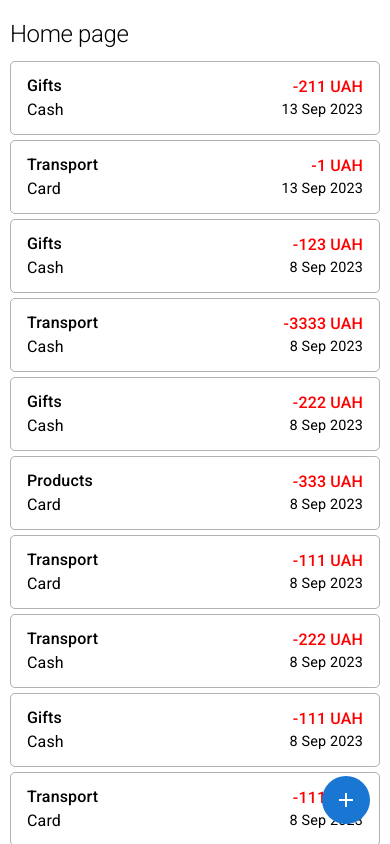
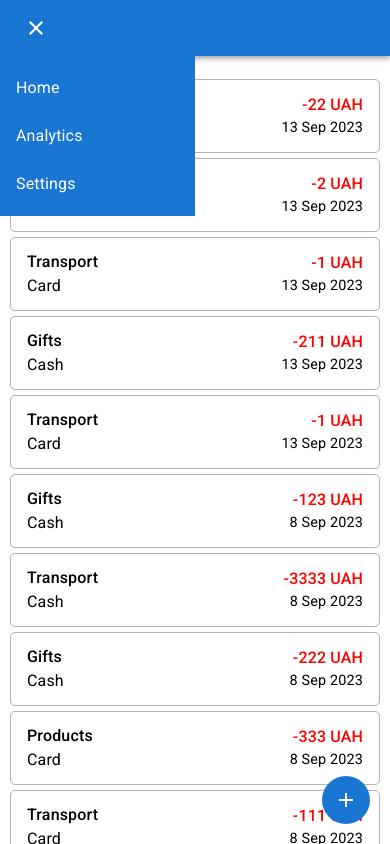
Before and after one commit to nastiaymlnv/finance-tracker, a React (Create React App) app: page /home in a window 390 px wide. Shown: the top 844 px of the page. Built offline with nearby package versions, Linux system fonts and the light colour scheme; data requests are answered from the project's data file; a web font is replaced by a local one.

Commit message:
start hamburger menu

```diff
--- a/public/db.json
+++ b/public/db.json
@@ -326,6 +326,42 @@
       "toAccount": null,
       "paymentPlace": "",
       "comment": ""
+    },
+    {
+      "id": "b3eb788b-291e-4e44-91b5-cb1a39753332",
+      "type": "Expense",
+      "price": "1",
+      "category": "Transport",
+      "date": "Wed Sep 13 2023 15:43:10 GMT+0300 (за східноєвропейським літнім часом)",
+      "payment": "Card",
+      "fromAccount": null,
+      "toAccount": null,
+      "paymentPlace": "",
+      "comment": ""
+    },
+    {
+      "id": "041c4c44-c878-4483-ba62-28393cb6dc93",
+      "type": "Expense",
+      "price": "2",
+      "category": "Education",
+      "date": "Wed Sep 13 2023 15:44:52 GMT+0300 (за східноєвропейським літнім часом)",
+      "payment": "Cash",
+      "fromAccount": null,
+      "toAccount": null,
+      "paymentPlace": "",
+      "comment": ""
+    },
+    {
+      "id": "e5a8ab7e-7495-4c83-b059-e958db4068fa",
+      "type": "Expense",
+      "price": "22",
+      "category": "Gifts",
+      "date": "Wed Sep 13 2023 15:45:22 GMT+0300 (за східноєвропейським літнім часом)",
+      "payment": "Card",
+      "fromAccount": null,
+      "toAccount": null,
+      "paymentPlace": "",
+      "comment": ""
     }
   ]
 }
--- a/src/ducks/operations/operationsReducer.js
+++ b/src/ducks/operations/operationsReducer.js
@@ -14,8 +14,7 @@ const operationsReducer = (state = [], action) => {
         operations: [...state, action.payload],
       };
     case UPDATE_TRANSACTION: {
-      const id = action.payload.id;
-      const newState = state.filter((item) => item.id !== id);
+      const newState = state.filter((item) => item.id !== action.payload.id);
 
       return [...newState, action.payload]
     }
--- a/src/index.js
+++ b/src/index.js
@@ -10,9 +10,9 @@ import App from "./App";
 const root = ReactDOM.createRoot(document.getElementById("root"));
 
 root.render(
-  <React.StrictMode>
+  // <React.StrictMode>
     <Provider store={store}>
       <App />
     </Provider>
-  </React.StrictMode>,
+  // </React.StrictMode>,
 );
--- a/src/pages/CreateOperation/CreateOperation.jsx
+++ b/src/pages/CreateOperation/CreateOperation.jsx
@@ -60,7 +60,7 @@ const CreateOperation = () => {
 
     const handleOperationType = (e) => setSelectedOperation(e.target.value);
 
-    const checkPrice = (e) => e.target.value > 0 && setPrice(e.target.value);
+    const handlePrice = (e) => e.target.value > 0 && setPrice(e.target.value);
 
     const handleCategory = (e) => setSelectedCategory(e.target.value);
 
@@ -74,7 +74,7 @@ const CreateOperation = () => {
 
     const handlePaymentPlace = (e) => setPaymentPlace(e.target.value);
 
-    const checkComment = (e) => setCommentValue(e.target.value);
+    const handleComment = (e) => setCommentValue(e.target.value);
 
     const confirmOperation = () => {
         operationData.type = selectedOperation;
@@ -123,7 +123,6 @@ const CreateOperation = () => {
                             <Link to={"/home"}> Cancel </Link>
                         </Button>
                         <Select
-                            variant="standard"
                             className={styles["Create-operation-select"]}
                             value={selectedOperation}
                             onChange={handleOperationType}
@@ -149,7 +148,7 @@ const CreateOperation = () => {
                     InputProps={{
                         endAdornment: <InputAdornment position="end"> UAH </InputAdornment>,
                     }}
-                    onChange={checkPrice}
+                    onChange={handlePrice}
                     required
                 />
                 <div hidden={selectedOperation === "Transfer" && true}>
@@ -223,7 +222,7 @@ const CreateOperation = () => {
                 <TextField
                     label="Comment"
                     value={commentValue}
-                    onChange={checkComment}
+                    onChange={handleComment}
                 />
             </Box>
         </form>
--- a/src/pages/Home/Home.jsx
+++ b/src/pages/Home/Home.jsx
@@ -3,7 +3,18 @@ import { Link, useNavigate } from "react-router-dom";
 import { useDispatch } from "react-redux";
 
 import cn from "classnames";
-import { Typography, List, ListItem, ListItemText } from "@mui/material";
+import {
+    AppBar,
+    Toolbar,
+    IconButton,
+    Box,
+    List,
+    ListItem,
+    ListItemText,
+    ListItemButton
+} from "@mui/material";
+import MenuIcon from '@mui/icons-material/Menu';
+import CloseIcon from '@mui/icons-material/Close';
 
 import { getOperations } from "../../ducks/operations";
 
@@ -17,13 +28,13 @@ const Home = () => {
     const navigate = useNavigate();
 
     const [operationsList, setOperationsList] = useState([]);
+    const [isHamburgerOpen, setIsHamburgerOpen] = useState(true);
 
     useEffect(() => {
         fetchData();
     }, []);
 
     const fetchData = async () => {
-        try {
         const response = await fetch("http://localhost:3001/operations");
         if (response.ok) {
             const results = await response.json();
@@ -35,20 +46,46 @@ const Home = () => {
             setOperationsList(sortedEvents);
             dispatch(getOperations(sortedEvents));
         }
-        } catch {
-            alert("Failed to fetch");
-        }
     };
 
-    const handleItemClick = (transactionId) => {
-        navigate(`/operation/${transactionId}`);
+    const handleItemClick = (transactionId) => navigate(`/operation/${transactionId}`);
+
+    const handleHamburgerClick = () => {
+        setIsHamburgerOpen(!isHamburgerOpen)
     }
 
     return (
-        <div style={{ height: "100vh" }} className={css["Home-container"]}>
-            <Typography variant="h1" sx={{ fontSize: "1.5rem" }}>
-                Home page
-            </Typography>
+        <>
+            <AppBar position="static">
+                <Toolbar>
+                    <IconButton color="inherit" onClick={handleHamburgerClick}>
+                        { isHamburgerOpen ? <CloseIcon /> : <MenuIcon /> }
+                    </IconButton>
+                </Toolbar>
+            </AppBar>
+            {
+                isHamburgerOpen &&
+                <Box className={css["Hamburger-menu"]}>
+                    <List>
+                        <ListItem disablePadding>
+                            <ListItemButton>
+                                <ListItemText primary="Home" />
+                            </ListItemButton>
+                        </ListItem>
+                        <ListItem disablePadding>
+                            <ListItemButton>
+                                <ListItemText primary="Analytics" />
+                            </ListItemButton>
+                        </ListItem>
+                        <ListItem disablePadding>
+                            <ListItemButton>
+                                <ListItemText primary="Settings" />
+                            </ListItemButton>
+                        </ListItem>
+                        </List>
+                </Box>
+            }
+            <div style={{ height: "100vh" }} className={css["Home-content-container"]}>
                 <List className={css["Operation-list"]}>
                     {operationsList.map((item) => {
                         const time = new Date(item.date);
@@ -91,6 +128,7 @@ const Home = () => {
                     </div>
                 </Link>
             </div>
+    </>
     );
 };
 
--- a/src/pages/Home/Home.module.css
+++ b/src/pages/Home/Home.module.css
@@ -1,5 +1,13 @@
-.Home-container {
-    margin: 20px 10px;
+.Hamburger-menu {
+    position: absolute;
+    background-color: #1976d2;
+    color: #fff;
+    z-index: 1;
+    width: 50%;
+}
+
+.Home-content-container {
+    margin: 10px;
 }
 
 .Operation-list {
```
Lines whose indentation alone changed are shown as unchanged.
